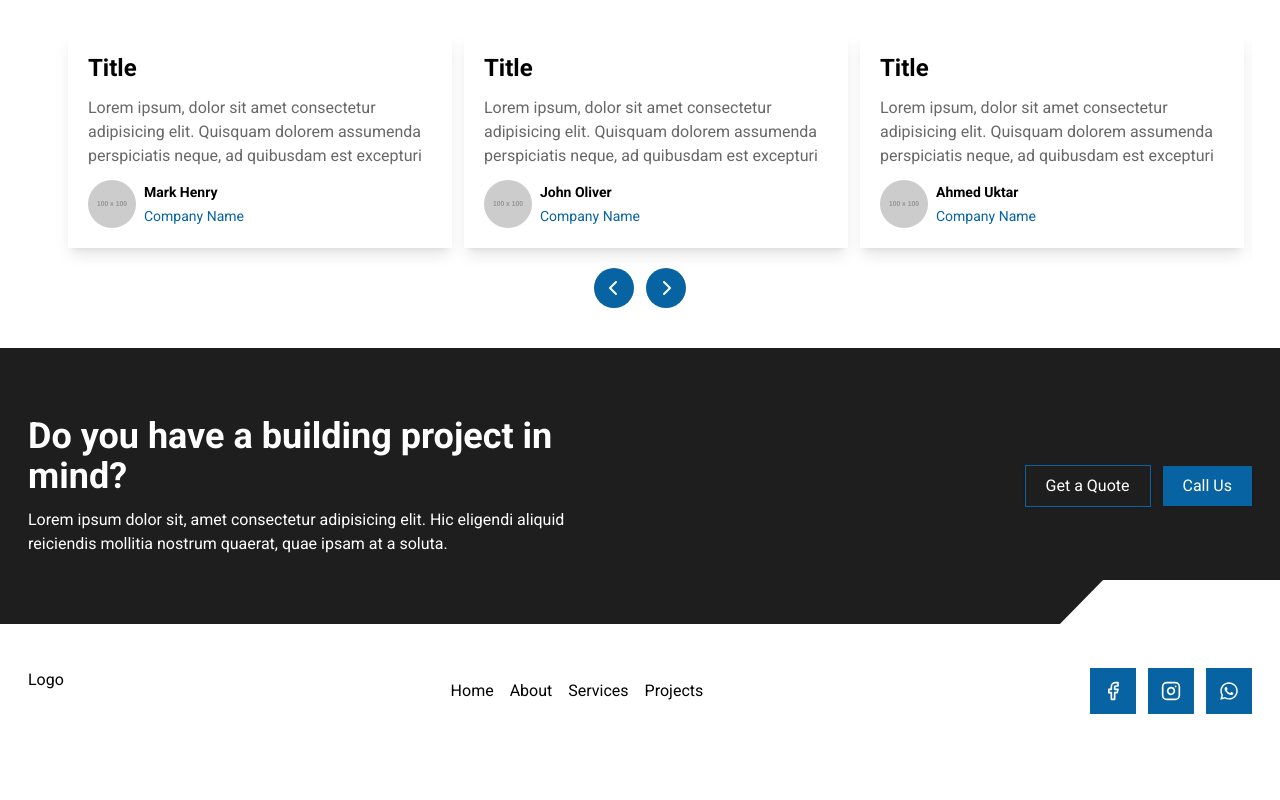
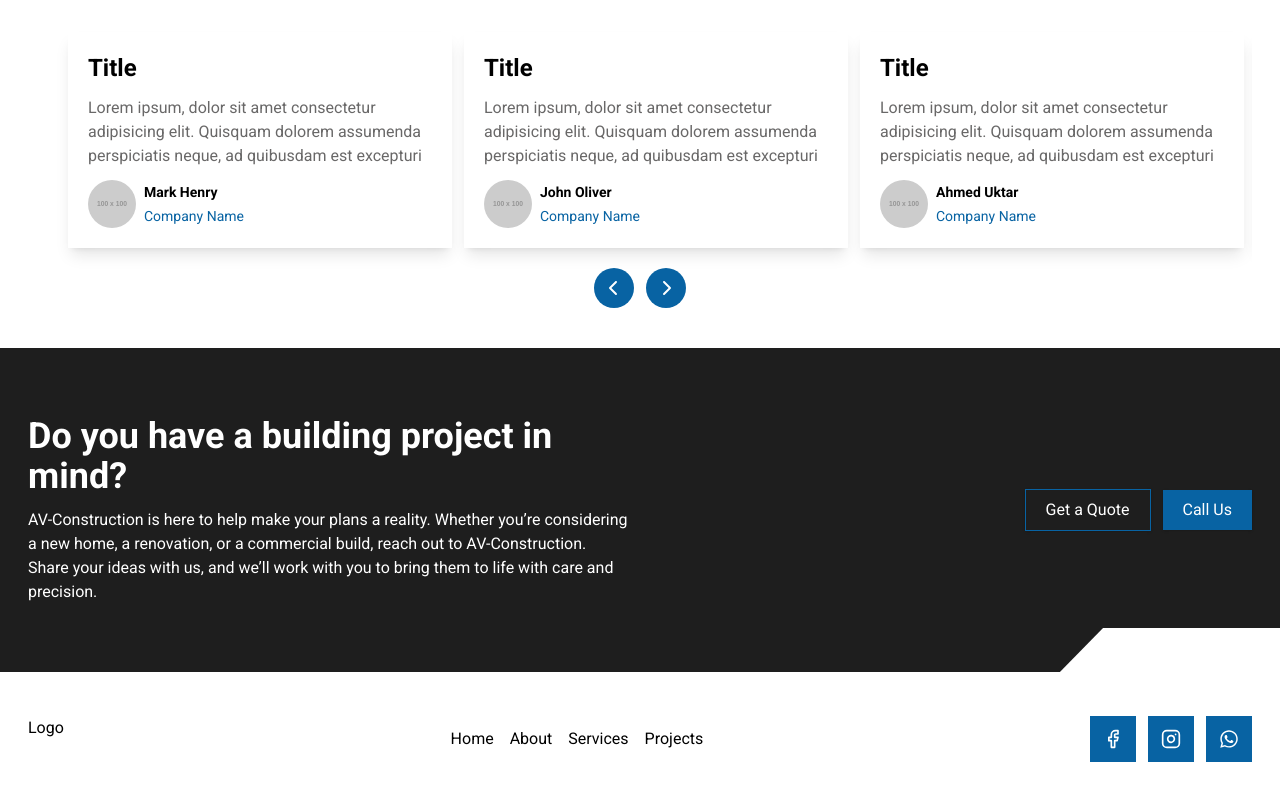
Before and after one commit to JAjorgbor/av-construction, a Next.js app: page / in a window 1280 px wide. Shown: the part 2802-3602 px from the top of the page. Before the commit the page ends 3560 px from the top, so only its background shows below. Built offline with nearby package versions, Linux system fonts and the light colour scheme.

Commit message:
Update Footer.tsx
Added a better placeholder text

```diff
--- a/scaffold/Footer.tsx
+++ b/scaffold/Footer.tsx
@@ -16,9 +16,7 @@ const Footer = () => {
                 Do you have a building project in mind?
               </h3>
               <p>
-                Lorem ipsum dolor sit, amet consectetur adipisicing elit. Hic
-                eligendi aliquid reiciendis mollitia nostrum quaerat, quae ipsam
-                at a soluta.
+           AV-Construction is here to help make your plans a reality. Whether you’re considering a new home, a renovation, or a commercial build, reach out to AV-Construction. Share your ideas with us, and we’ll work with you to bring them to life with care and precision.
               </p>
             </div>
             <div className="flex-1 flex gap-3 items-center md:justify-end">
```
